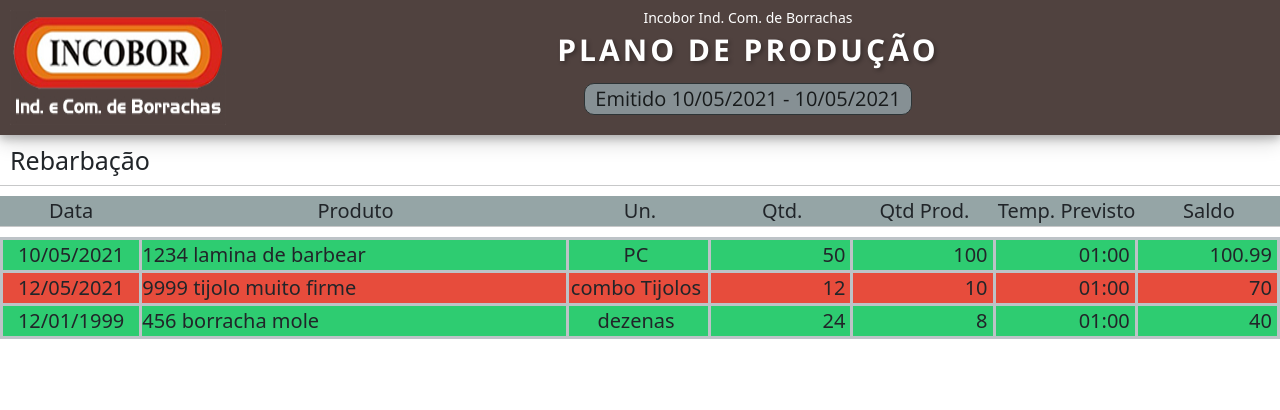
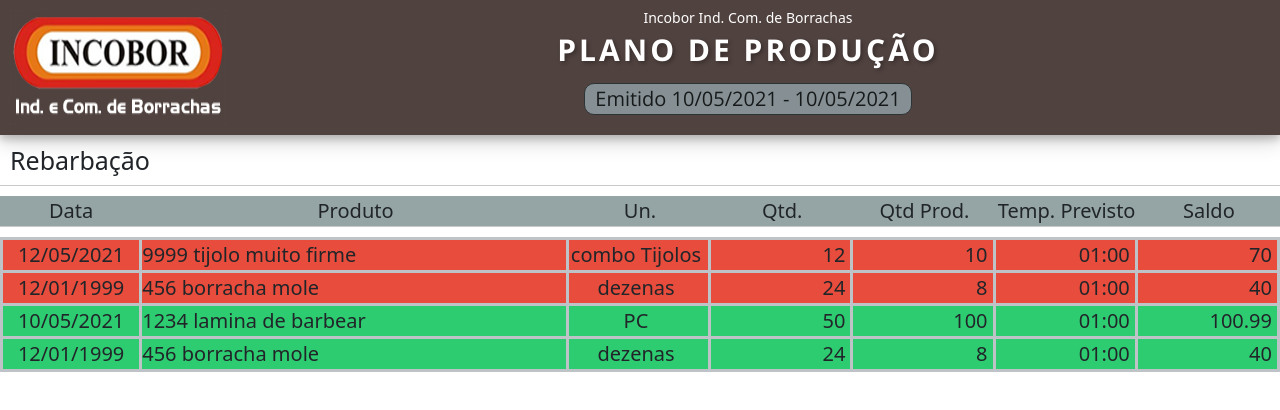
Before and after one commit to moyzlevi/job-incobar, a React app: page / in a window 1280 px wide. Shown: the top 410 px of the page. Built offline with nearby package versions, Linux system fonts and the light colour scheme.

Commit message:
feat:added sort

```diff
--- a/public/mock.json
+++ b/public/mock.json
@@ -35,6 +35,17 @@
             "balance":40.00,
             "tempo":"01:00",
             "priority":0
+        },{
+            "operationId":3,
+            "data":"12/01/1999",
+            "productId":456,
+            "name":"borracha mole",
+            "unit":"dezenas",
+            "quantity":24,
+            "productQuantity":8,
+            "balance":40.00,
+            "tempo":"01:00",
+            "priority":1
         }
     ]
 }
--- a/src/components/TableData/TableData.jsx
+++ b/src/components/TableData/TableData.jsx
@@ -42,7 +42,7 @@ export default class TableData extends Component{
       </div>
       <hr className="horizontalRule" />
       <div className="dataTable">
-        {this.state.list.map((op)=>{
+        {this.state.list.sort(function(a,b){return (a.priority - b.priority)*-1}).map((op)=>{
           return(
             <Register data={op.data} produto={op.productId+" "+op.name} unidade={op.unit}
             quantidade={op.quantity} quantidadeProduto={op.productQuantity} tempo={op.tempo}
```
